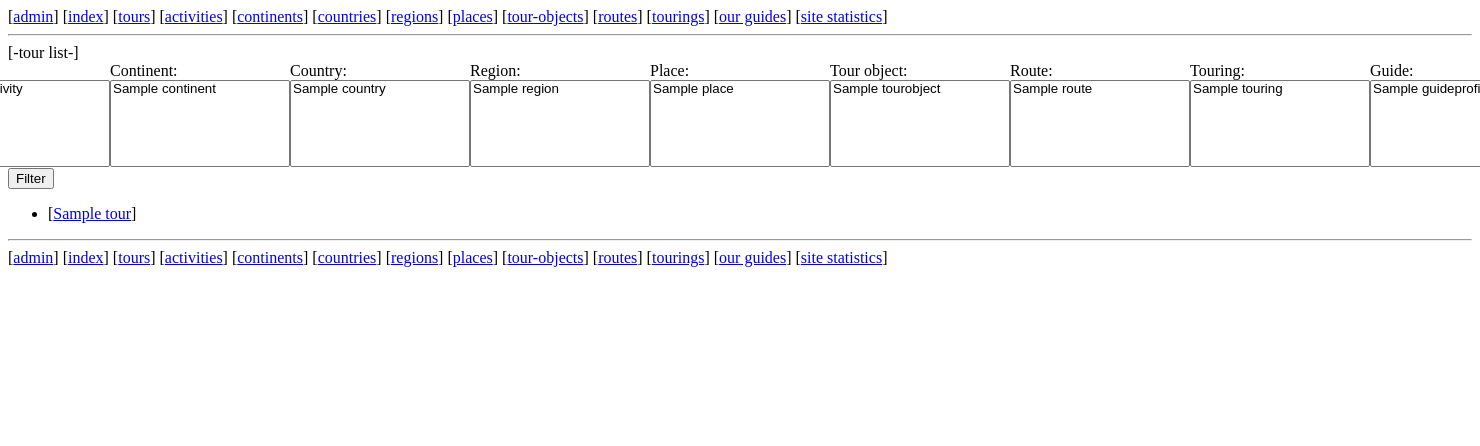
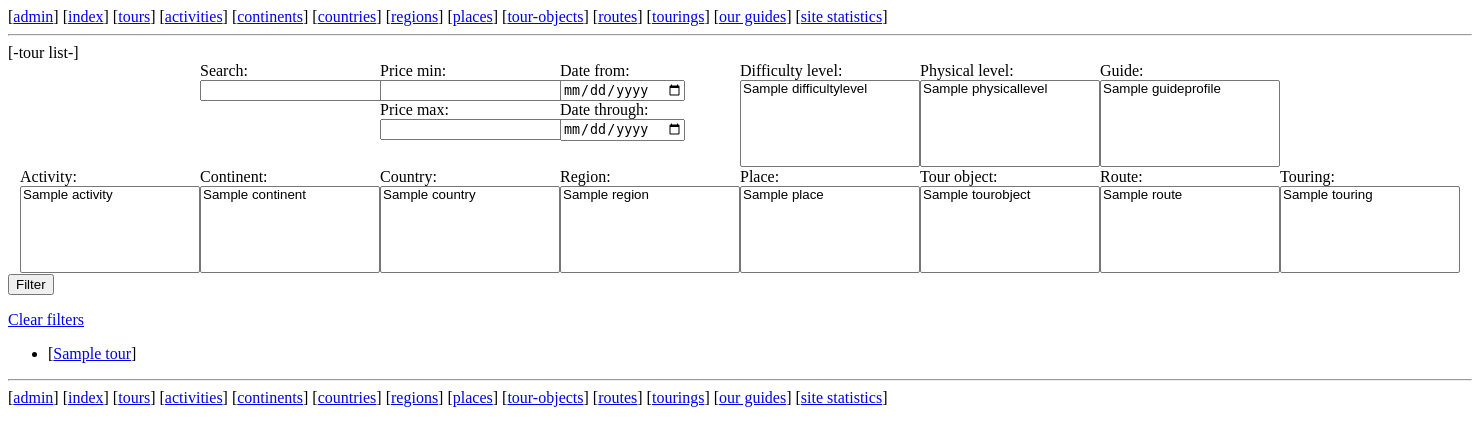
Before and after one commit to vabelousov/mgd, a Django app: page /tours/ in a window 1480 px wide; the page is wider, and only the part inside the window is pictured. Shown: the top 446 px of that part. Run offline with Django 3.2, Linux system fonts and the light colour scheme; tables that the repository leaves empty hold one stand-in row (values such as "Sample post"); some libraries are stand-ins or nearby versions.

Commit message:
added django-filter functionality

```diff
--- a/tour/filters.py
+++ b/tour/filters.py
@@ -1,8 +1,13 @@
 from .models import Tour, Activity, Continent, Country, Region,\
-    Place, TourObject, Route, Touring, GuideProfile
+    Place, TourObject, Route, Touring, GuideProfile, DifficultyLevel,\
+    PhysicalLevel
+
+import django.forms
+from django.db.models import Q
 import django_filters
 
 class TourFilter(django_filters.FilterSet):
+    search = django_filters.CharFilter(method='my_custom_filter', label='Search')
     activity = django_filters.ModelMultipleChoiceFilter(
         queryset=Activity.active.filter(tour__in=Tour.active.all()).distinct()
     )
@@ -30,7 +35,41 @@ class TourFilter(django_filters.FilterSet):
     guide = django_filters.ModelMultipleChoiceFilter(
         queryset=GuideProfile.active.filter(tour__in=Tour.active.all()).distinct()
     )
+    difficulty_level = django_filters.ModelMultipleChoiceFilter(
+        queryset=DifficultyLevel.objects.filter(tour__in=Tour.active.all()).distinct()
+    )
+    physical_level = django_filters.ModelMultipleChoiceFilter(
+        queryset=PhysicalLevel.objects.filter(tour__in=Tour.active.all()).distinct()
+    )
+    price = django_filters.NumberFilter()
+    price__gt = django_filters.NumberFilter(field_name='price', lookup_expr='gte', label='Price min')
+    price__lt = django_filters.NumberFilter(field_name='price', lookup_expr='lte', label='Price max')
+    from_date = django_filters.DateFilter(
+        field_name='start_date',
+        lookup_expr='gt',
+        label='Date from',
+        widget=django.forms.DateInput(
+            attrs={'type': 'date'}
+        )
+    )
+    through_date = django_filters.DateFilter(
+        field_name='end_date',
+        lookup_expr='lt',
+        label='Date through',
+        widget=django.forms.DateInput(
+            attrs={'type': 'date'}
+        )
+    )
     class Meta:
         model = Tour
-        fields = ['activity', 'continent', 'country', 'region',
-                  'place', 'tour_object', 'route', 'touring', 'guide']
+        fields = ['search', 'activity', 'continent', 'country', 'region',
+                  'place', 'tour_object', 'route', 'touring', 'guide', 'price__gt', 'price__lt',
+                  'from_date', 'through_date', 'difficulty_level', 'physical_level']
+
+    def my_custom_filter(self, queryset, name, value):
+        return Tour.objects.filter(
+            Q(name__icontains=value) | Q(description__icontains=value) | Q(country__name__icontains=value) | Q(place__name__icontains=value)
+            | Q(activity__name__icontains=value) | Q(region__name__icontains=value) | Q(continent__name__icontains=value)
+            | Q(tour_object__name__icontains=value) | Q(route__name__icontains=value) | Q(touring__name__icontains=value)
+            | Q(guide__name__icontains=value)
+        ).distinct()
--- a/tour/templates/base_generic.html
+++ b/tour/templates/base_generic.html
@@ -13,6 +13,8 @@
     <!-- Добавление дополнительного статического CSS файла -->
     {% load static %}
     <link rel="stylesheet" type="text/css" href="{% static 'css/style.css' %}">
+    <script src="https://code.jquery.com/jquery-1.12.4.js"></script>
+    <script src="https://code.jquery.com/ui/1.12.1/jquery-ui.js"></script>
 </head>
 <body>
 [<a href="/admin/">admin</a>]
@@ -45,5 +47,10 @@
 [<a href="/tourings/">tourings</a>]
 [<a href="/guides/">our guides</a>]
 [<a href="/site_statistics/">site statistics</a>]
+        <script>
+        $( function() {
+            $( "#datepicker" ).datepicker();
+        } );
+        </script>
 </body>
 </html>
--- a/tour/templates/tour_list.html
+++ b/tour/templates/tour_list.html
@@ -2,12 +2,43 @@
 {% block content %}
 [-tour list-]
   <form method="get">
-     <div class="row">
+      <div class="row">
+          <div class="block">{{ filter.form.search.label_tag }} {{ filter.form.search }}</div>
+          <div class="block">{{ filter.form.price__gt.label_tag }}{{ filter.form.price__gt }}<br>
+          {{ filter.form.price__lt.label_tag }} {{ filter.form.price__lt }}</div>
+          <div class="block">{{ filter.form.from_date.label_tag }} {{ filter.form.from_date }}<br>
+          {{ filter.form.through_date.label_tag }} {{ filter.form.through_date }}</div>
+      <div class="block">
+         {{ filter.form.difficulty_level.label_tag }}
+         <select name="difficulty_level" id="id_difficulty_level" multiple size="5">
+            {% for choice in filter.form.difficulty_level %}
+            {{ choice.tag }}{{ choice.choice_label }}
+            {% endfor %}
+         </select>
+      </div>
+      <div class="block">
+         {{ filter.form.physical_level.label_tag }}
+         <select name="physical_level" id="id_physical_level" multiple size="5">
+            {% for choice in filter.form.physical_level %}
+            {{ choice.tag }}{{ choice.choice_label }}
+            {% endfor %}
+         </select>
+      </div>
+      <div class="block">
+         {{ filter.form.guide.label_tag }}
+         <select name="guide" id="id_guide" multiple size="5">
+            {% for choice in filter.form.guide %}
+            {{ choice.tag }} {{ choice.choice_label }}
+            {% endfor %}
+         </select>
+      </div>
+      </div>
+      <div class="row">
       <div class="block">
          {{ filter.form.activity.label_tag }}
          <select name="activity" id="id_activity" multiple size="5">
             {% for choice in filter.form.activity %}
-            {{ choice.tag }} {% comment %}{{ choice.choice_label }}{% endcomment %}
+            {{ choice.tag }}{{ choice.choice_label }}
             {% endfor %}
          </select>
       </div>
@@ -67,17 +98,10 @@
             {% endfor %}
          </select>
       </div>
-      <div class="block">
-         {{ filter.form.guide.label_tag }}
-         <select name="guide" id="id_guide" multiple size="5">
-            {% for choice in filter.form.guide %}
-            {{ choice.tag }} {{ choice.choice_label }}
-            {% endfor %}
-         </select>
-      </div>
    </div>
     <button type="submit">Filter</button>
   </form>
+  <p><a href=".">Clear filters</a></p>
   <ul>
   {% for tour in filter.qs %}
     <li>[<a href="{{ tour.get_absolute_url }}">{{ tour }}</a>]</li>
--- a/tour/views.py
+++ b/tour/views.py
@@ -78,7 +78,6 @@ class GlobalListView(ListView):
         if self.kwargs['arg1'] == 'tourings':
             self.template_name = 'touring_list.html'
             objects = Touring.active.all()
-
         return objects
 
 
@@ -89,9 +88,6 @@ class ArgumentListView(ListView):
 
     def get_queryset(self):
         objects = Tour.active.all()
-        if self.kwargs['arg1'] == 'activities':
-            self.template_name = 'activity_list.html'
-            objects = Activity.active.all()
         if self.kwargs['arg3'] == 'activities':
             self.template_name = 'activity_list.html'
             tours = None
@@ -221,7 +217,7 @@ class ArgumentListView(ListView):
             self.template_name = 'no_filter_tour_list.html'
             if self.kwargs['arg1'] == 'activity':
                 objects = Tour.active.filter(activity__slug=self.kwargs['arg2']).all()
-            if self.kwargs['arg1'] == 'guides':
+            if self.kwargs['arg1'] == 'guide':
                 objects = Tour.active.filter(guide__slug=self.kwargs['arg2']).all()
             if self.kwargs['arg1'] == 'continent':
                 objects = Tour.active.filter(continent__slug=self.kwargs['arg2']).distinct()
```
